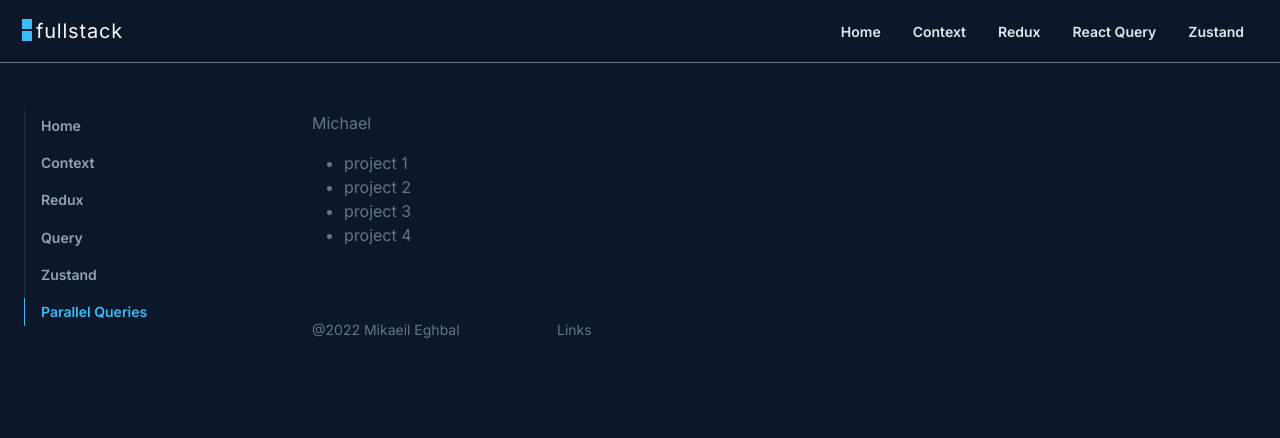
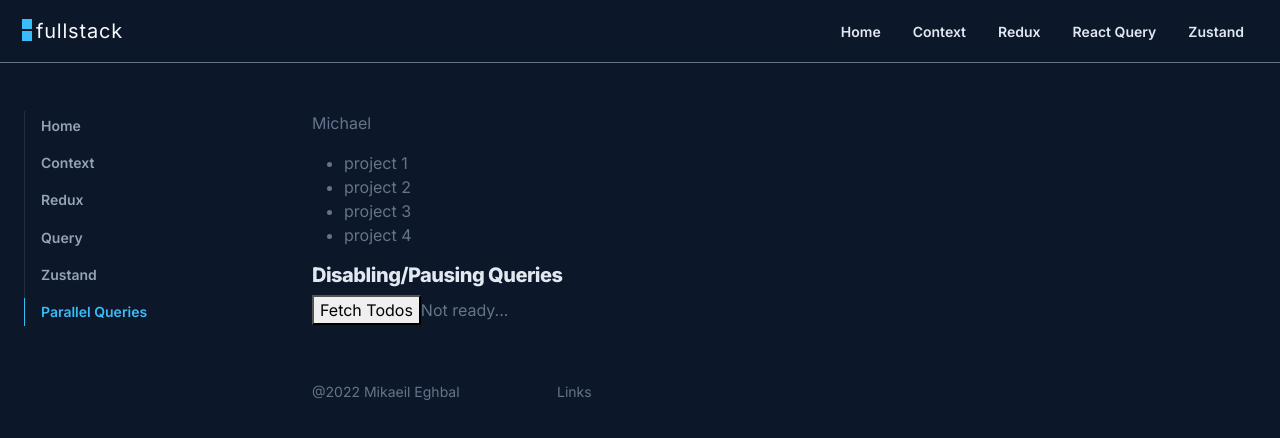
Before and after one commit to mikaeileghbal/react-mysql, a React (Create React App) app in the folder client1/: page /parallel in a window 1280 px wide. Shown: the top 438 px of the page. Built offline with nearby package versions, Linux system fonts and the light colour scheme.

Commit message:
Add disabled query

```diff
--- /dev/null
+++ b/client1/src/query/Disable.js
@@ -0,0 +1,44 @@
+import { useQuery } from "@tanstack/react-query";
+import React from "react";
+
+const fetchTodos = (filter) => {
+  return new Promise((resolve, reject) => {
+    setTimeout(() => {
+      resolve([
+        { id: 1, text: "Dinner" },
+        { id: 2, text: "Meeting" },
+      ]);
+    }, 2000);
+  });
+};
+
+export default function Disable() {
+  const { data, isInitialLoading, isError, error, isFetching, refetch } =
+    useQuery({
+      queryKey: ["todos"],
+      queryFn: fetchTodos,
+      enabled: false,
+    });
+
+  return (
+    <div>
+      <h2>Disabling/Pausing Queries</h2>
+      <button onClick={() => refetch()}>Fetch Todos</button>
+      {data ? (
+        <ul>
+          {data.map((todo) => (
+            <li key={todo.id}>{todo.text}</li>
+          ))}
+        </ul>
+      ) : isError ? (
+        <span>Error : {error.message}</span>
+      ) : isInitialLoading ? (
+        <span>Loading...</span>
+      ) : (
+        <span>Not ready...</span>
+      )}
+
+      {isFetching ? <div>Fetching...</div> : null}
+    </div>
+  );
+}
--- a/client1/src/query/Parallel.js
+++ b/client1/src/query/Parallel.js
@@ -5,6 +5,7 @@ import {
   useQuery,
 } from "@tanstack/react-query";
 import GlobalLoadingIndicator from "./GlobalLoadingIndicator";
+import Disable from "./Disable";
 
 const queryClient = new QueryClient({
   defaultOptions: {
@@ -23,6 +24,7 @@ export default function Parallel() {
     <QueryClientProvider client={queryClient}>
       <GlobalLoadingIndicator />
       <ParallelApp />
+      <Disable />
     </QueryClientProvider>
   );
 }
```
